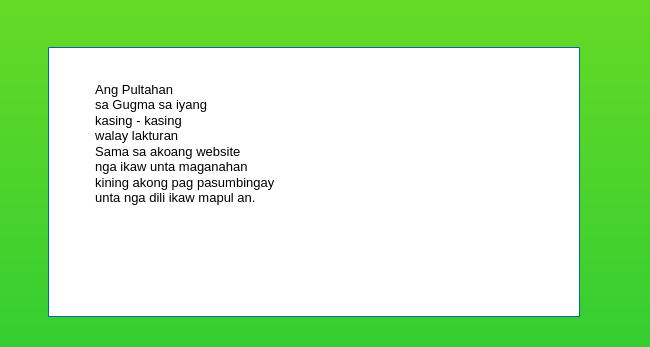
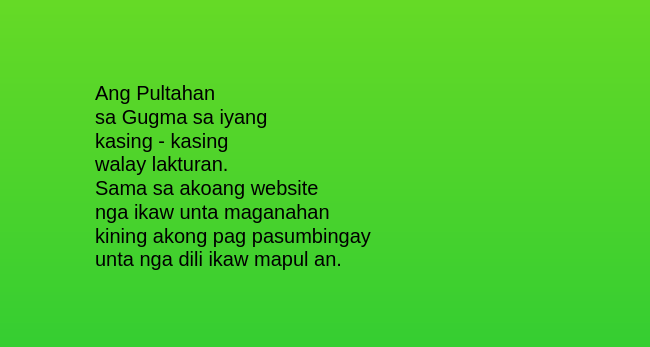
Before and after one commit to sanoylovesyou/PORTFOLIO, a plain HTML site: page index.html in a window 1280 px wide. Shown: the part 1091-1438 px from the top of the page, 0-650 px from the left. Drawn offline with Linux system fonts and the light colour scheme; files whose address does not match are found by name.

Commit message:
Add files via upload

```diff
--- a/index.html
+++ b/index.html
@@ -22,12 +22,13 @@
 <div id="wb_Text1" style="position:absolute;left:189px;top:1013px;width:723px;height:60px;z-index:5;">
 <span style="color:#000000;font-family:Arial;font-size:53px;">Welcome to Sheila's Websites</span></div>
 <div id="wb_Shape2" style="position:absolute;left:48px;top:1138px;width:532px;height:270px;z-index:6;">
-<img src="images/img0003.png" id="Shape2" alt="" width="532" height="270" style="width:532px;height:270px;"></div>
+<span style="color:#ae34eb; <img src="image/img0003.png" id="Shape2" alt="" width="532" height="270" style="width:532px;height:270px;"></div>
 <div id="wb_Text2" style="position:absolute;left:95px;top:1173px;width:382px;height:15px;z-index:7;">
-<span style="color:#000000;font-family:Arial;font-size:13px;">Ang Pultahan <br> sa Gugma sa iyang <br> kasing - kasing <br> walay lakturan <br>
-Sama sa akoang website <br> nga ikaw unta maganahan <br> kining akong pag pasumbingay <br> unta nga dili ikaw mapul an.  </span></div>
+<span style="color:#000000;font-family:Arial;font-size:20px;">Ang Pultahan <br>   sa Gugma sa iyang <br>   kasing - kasing <br>  walay lakturan. <br>
+
+Sama sa akoang website  <br>  nga ikaw unta maganahan <br>   kining akong pag pasumbingay <br>   unta nga dili ikaw mapul an.  </span></div>
 <picture id="wb_Picture2" style="position:absolute;left:655px;top:1138px;width:257px;height:234px;z-index:8">
-<img src="background 1.jpeg" id="Picture2" alt="" width="257" height="171">
+<img src="boquet of flowers.jpeg" id="Picture2" alt="" width="257" height="171">
 </picture>
 <div id="wb_Text3" style="position:absolute;left:197px;top:1441px;width:344px;height:15px;z-index:9;">
 <span style="color:#000000;font-family:Arial;font-size:13px;">Double click to edit</span></div>
```
